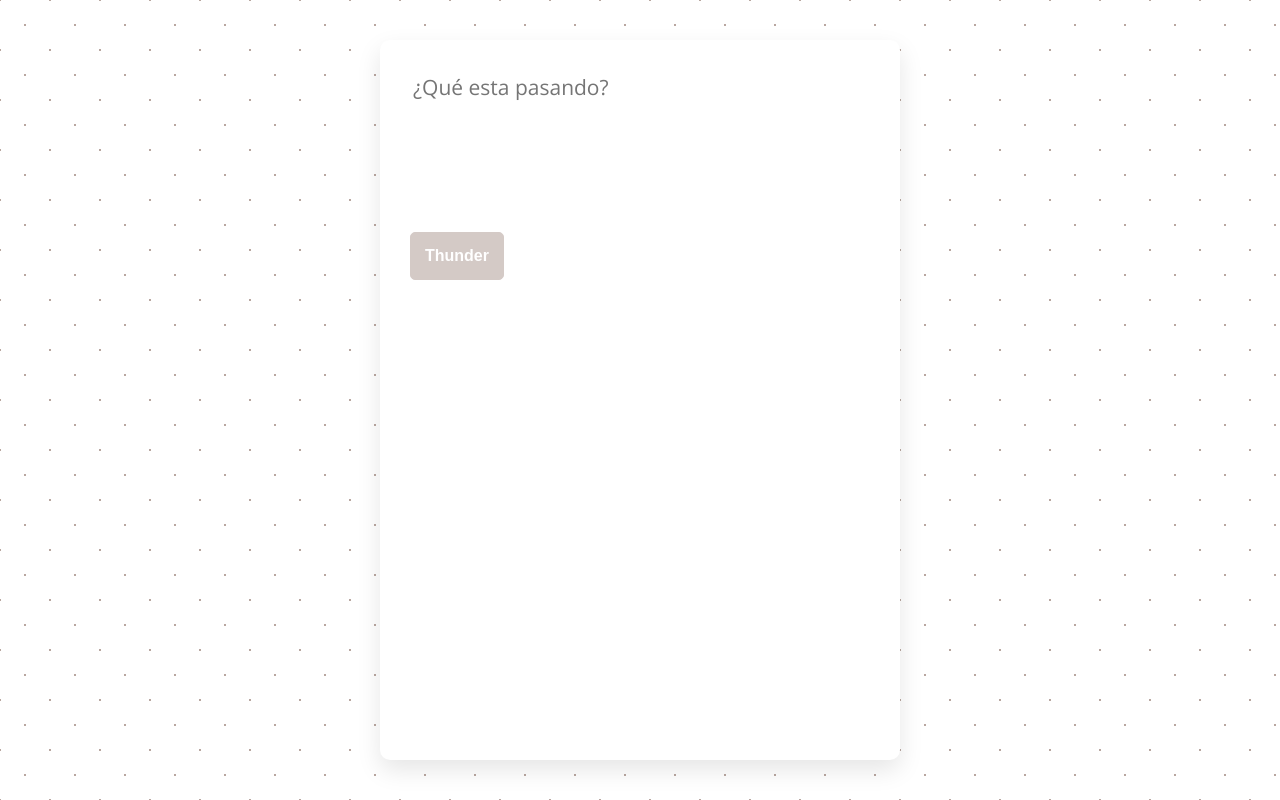
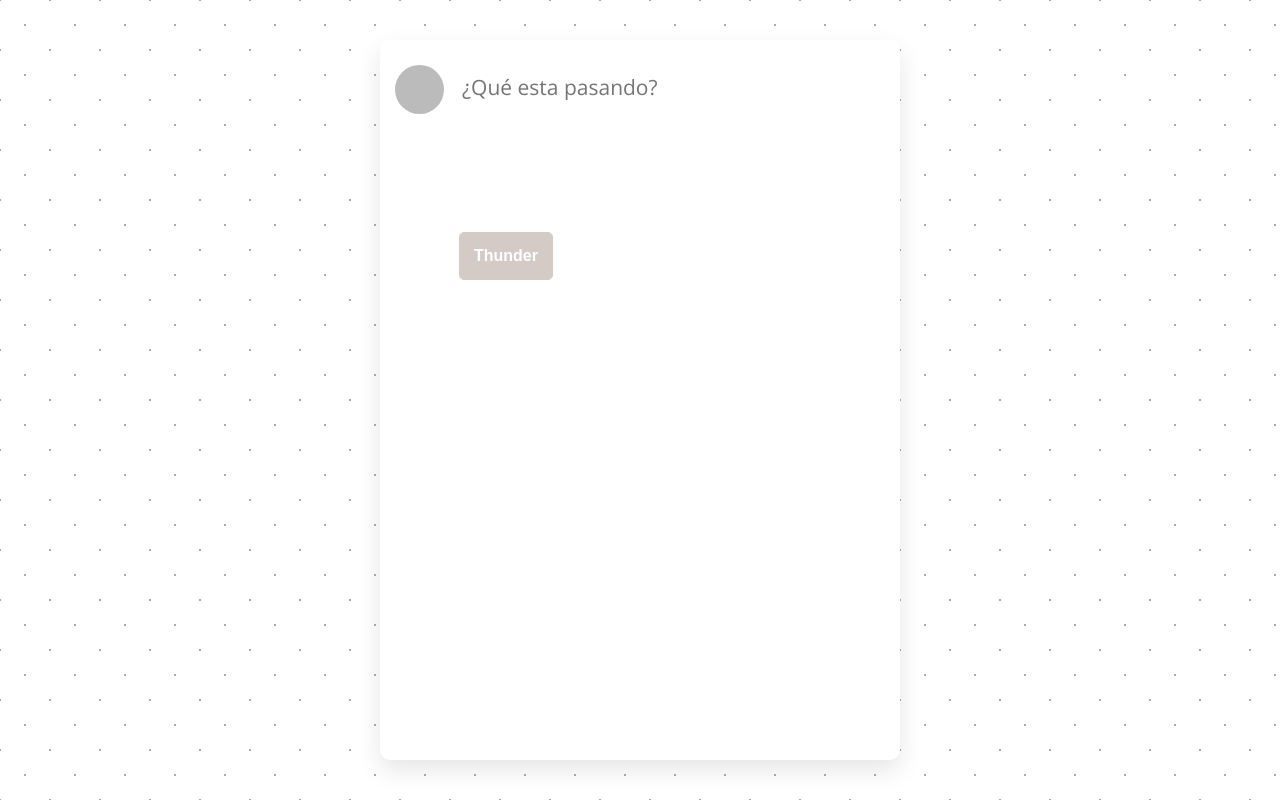
Before and after one commit to Lucas-Argerich/Twitter-Clone-NodeJS, a Next.js app: page /compose/thunder in a window 1280 px wide. Built offline with nearby package versions, Linux system fonts and the light colour scheme; no server answers; sample sign-in values are in the browser's storage.

Commit message:
PostThunderPage Avatar

```diff
--- a/pages/compose/thunder/PostThunderPage.module.css
+++ b/pages/compose/thunder/PostThunderPage.module.css
@@ -1,5 +1,14 @@
+.formContainer {
+  display: flex;
+}
+
+.section {
+  padding: 25px 0 0 15px;
+}
+
 .form {
-  padding: 15px;
+  padding: 15px 0;
+  flex: 1;
 }
 
 .textarea {
--- a/pages/compose/thunder/index.js
+++ b/pages/compose/thunder/index.js
@@ -5,6 +5,7 @@ import useUser from 'hooks/useUser'
 import { useState } from 'react'
 import { useRouter } from 'next/router'
 import DragImage from 'components/DragImage'
+import Avatar from 'components/Avatar'
 
 const COMPOSE_STATES = {
   USER_NOT_KNOWN: 0,
@@ -49,7 +50,12 @@ export default function PostThunderPage() {
   const isButtonDisabled = !message.length || status === COMPOSE_STATES.LOADING
 
   return (
-    <>
+    <section className={styles.formContainer}>
+      {user && (
+        <section className={styles.section}>
+          <Avatar src={user.avatar} alt={user.userName} />
+        </section>
+      )}
       <form className={styles.form} onSubmit={handleSubmit}>
         <DragImage handleImage={handleImage}>
           <textarea
@@ -62,6 +68,6 @@ export default function PostThunderPage() {
           <Button disabled={isButtonDisabled}>Thunder</Button>
         </div>
       </form>
-    </>
+    </section>
   )
 }
```
